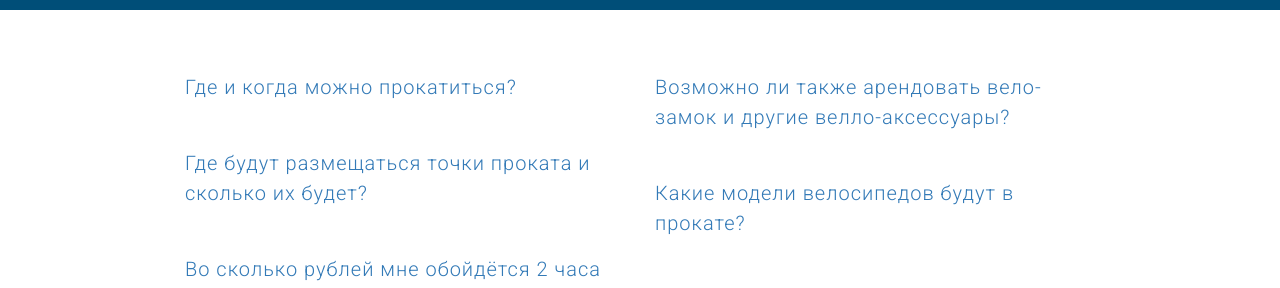
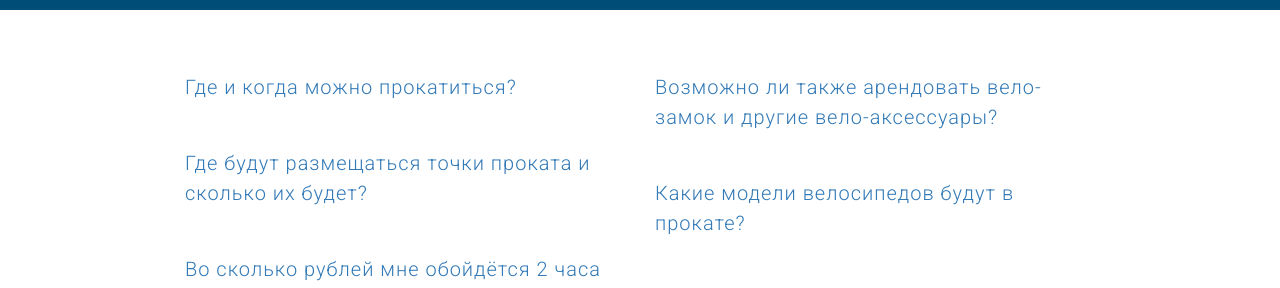
Before and after one commit to blan4/SmartBikesLanding, a Jekyll site: the page built from index.html, in a window 1280 px wide and 900 px high, scrolled down 1879 px. Shown: the part 185-473 px from the top of the window. Built offline with Jekyll 4.4.1, drawn with Linux system fonts in a browser that asks for light colours; nearby versions of some CDN libraries.

Commit message:
Update index.html

```diff
--- a/index.html
+++ b/index.html
@@ -55,7 +55,7 @@ layout: default
       <p class="answer" data-answer="5">Да, после запуска проката эту информацию всегда можно будет узнать на нашем сайте.</p>
     </div>
     <div class="col-md-6 no-padding">
-      <h4 class="question" data-question="13"><a>Возможно ли также арендовать вело-замок и другие велло-аксессуары?</a></h4>
+      <h4 class="question" data-question="13"><a>Возможно ли также арендовать вело-замок и другие вело-аксессуары?</a></h4>
       <p class="answer" data-answer="13">Да!</p>
 
       <h4 class="question" data-question="8"><a>Какие модели велосипедов будут в прокате?</a></h4>
```
